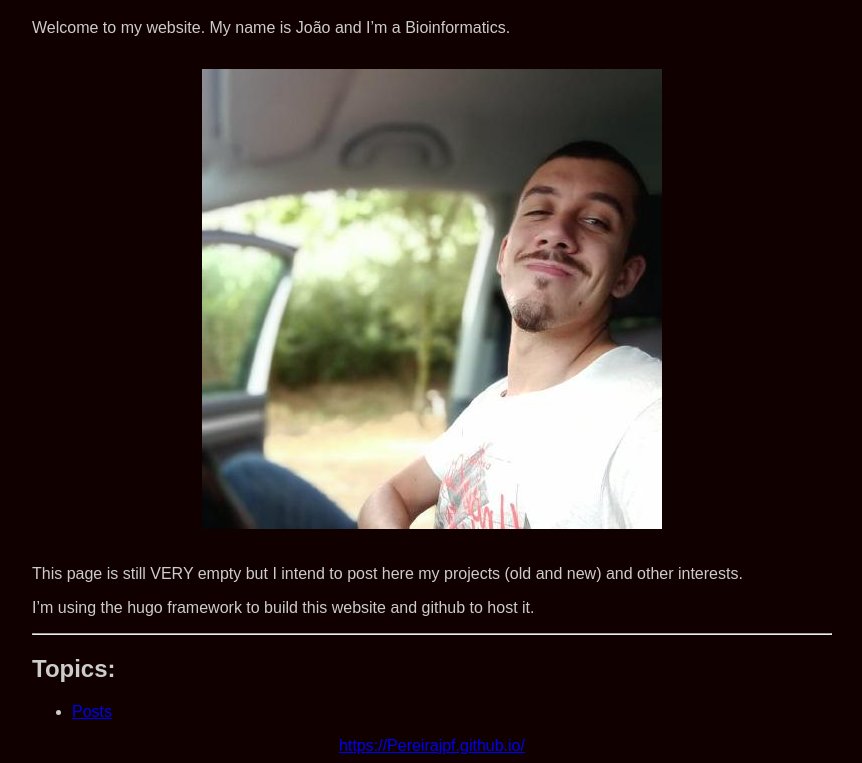
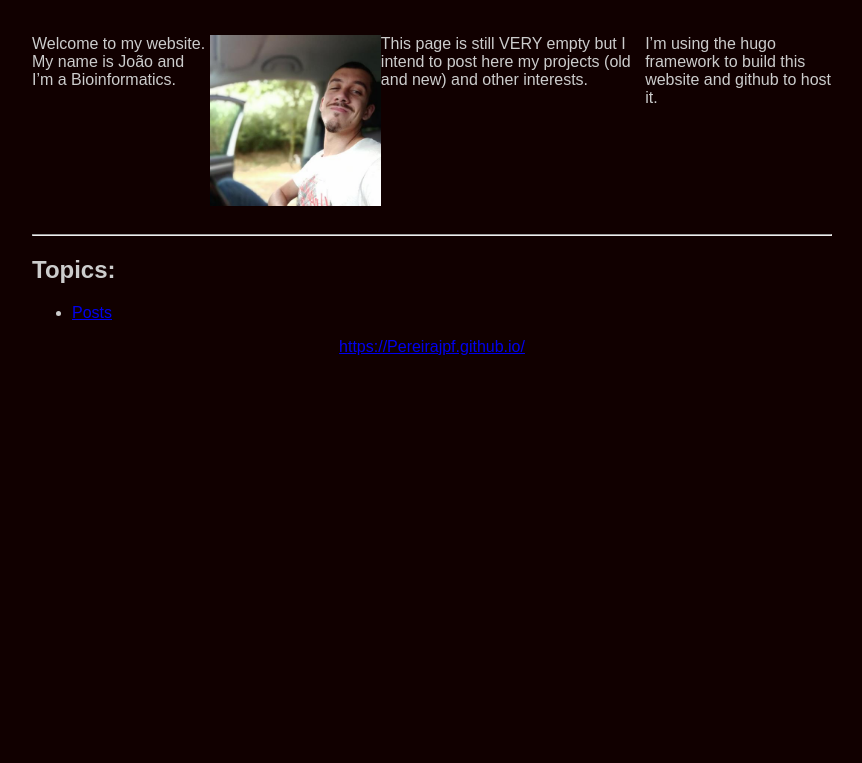
Before and after one commit to Pereirajpf/Pereirajpf.github.io, a plain HTML site: page index.html in a window 1280 px wide. Shown: the part 61-824 px from the top of the page, without its empty margins (208-1070 px from the left). After the commit the page ends 800 px from the top, so only its background shows below. Drawn offline with Linux system fonts and the light colour scheme.

Commit message:
again trying to center things

```diff
--- a/index.html
+++ b/index.html
@@ -19,13 +19,13 @@ Topics: ">
 <main>
 <header><h1 id="tag_João Pereira&#39;s Website">João Pereira&#39;s Website</h1></header>
 <article>
+<div style="display: flex; justify-content: center;">
 <p>Welcome to my website.
 My name is João and I&rsquo;m a Bioinformatics.</p>
-<div style="display: flex; justify-content: center;">
 <p><img src="/myfoto.jpg" alt=""></p>
+<p>This page is still VERY empty but I intend to post here my projects (old and new) and other interests.</p>
+<p>I&rsquo;m using the hugo framework to build this website and github to host it.</pi>
 </div>
-<p>This page is still VERY empty but I intend to post here my projects (old and new) and other interests.</p>
-<p>I&rsquo;m using the hugo framework to build this website and github to host it.</p>
 <hr>
 <h2 id="topics">Topics:</h2>
 
```
